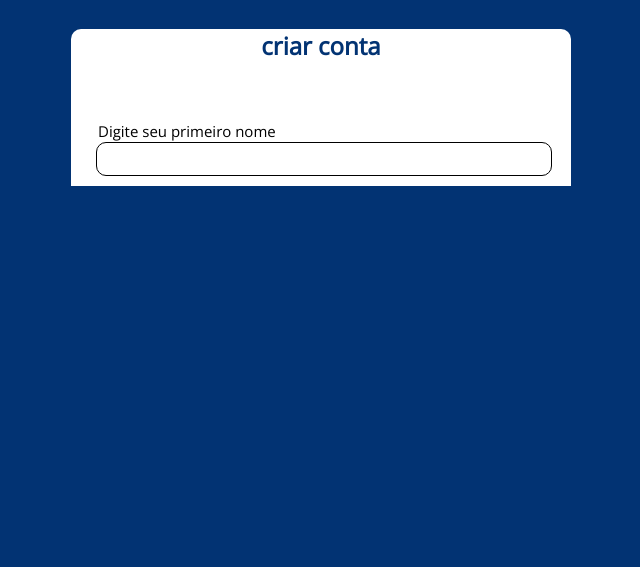
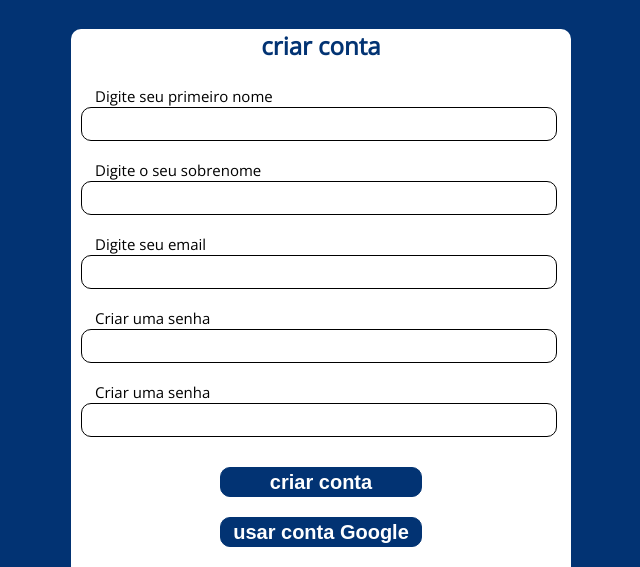
Before and after one commit to Gustavowp8/OneSharp, a plain HTML site: page criarconta.html in a window 1280 px wide. Shown: the part 253-820 px from the top of the page, without its empty margins (319-959 px from the left). Drawn offline with nearby package versions, Linux system fonts and the light colour scheme.

Commit message:
formulario completo

```diff
--- a/criarconta.html
+++ b/criarconta.html
@@ -25,9 +25,36 @@
                 <p>Digite seu primeiro nome</p>
                 <input type="text" name="nNome" id="nNome">
 
+                <!--================-->
+
+                <p>Digite o seu sobrenome </p>
+                <input type="text" name="sNome" id="sNome">
+
+                <!--================-->
+
+                <p>Digite seu email</p>
+                <input type="email" name="nMail" id="nMail">
+
+                <!--================-->
+
+                <p>Criar uma senha</p>
+                <input type="password" name="nSenha" id="nSenha">
+
+                <!--================-->
+
+                <p>Criar uma senha</p>
+                <input type="password" name="dnSenha" id="dnSenha">
+
             </div>
 
         </form>
+
+        <div class="areaDeButoes">
+
+            <button>criar conta</button> <br>
+            <button>usar conta Google</button>
+
+        </div>
 
     </main>
 
--- a/estilo/style.css
+++ b/estilo/style.css
@@ -89,6 +89,7 @@ form h4{
     color: #023373;
     font-weight: 600;
     font-size: 24px;
+    margin-bottom: -5px;
 }
 
 form{
@@ -99,21 +100,52 @@ form{
 
 .entradaDados{
     padding: 10px;
-    width: 450px;
+    width: auto;
     margin: auto;
+    /*background: red;*/
 }
 
 .entradaDados p{
     font-weight: 400;
     font-size: 15px;
     color: #000000;
-    margin-bottom: -1px;
-    padding: 2px;
+    margin-bottom: -3px;
+    margin-left: 10px;
+    padding: 4px;
 }
 
 .entradaDados input{
     border: 1px solid #000000;
     border-radius: 10px;
-    width: 100%;
+    width: 98%;
     height: 30px;
+    /*margin: 10px;*/
 }
+
+.areaDeButoes{
+    width: 96%;
+    padding: 10px;
+    text-align: center;
+    margin: auto;
+    background: #FFFFFF;
+
+}
+
+.areaDeButoes button{
+    width: 202px;
+    height: 30px;
+    margin: 10px;
+    font-weight: 700;
+    font-size: 20px;
+    background: #023373;
+    border-radius: 10px;
+    color: #ffffff;
+    border: 1px solid #023373;
+    transition: all 0.5s;
+}
+
+.areaDeButoes button:hover{
+    background: #ffffff;
+    color: #023373;
+    border: 1px solid #023373;
+}
```
